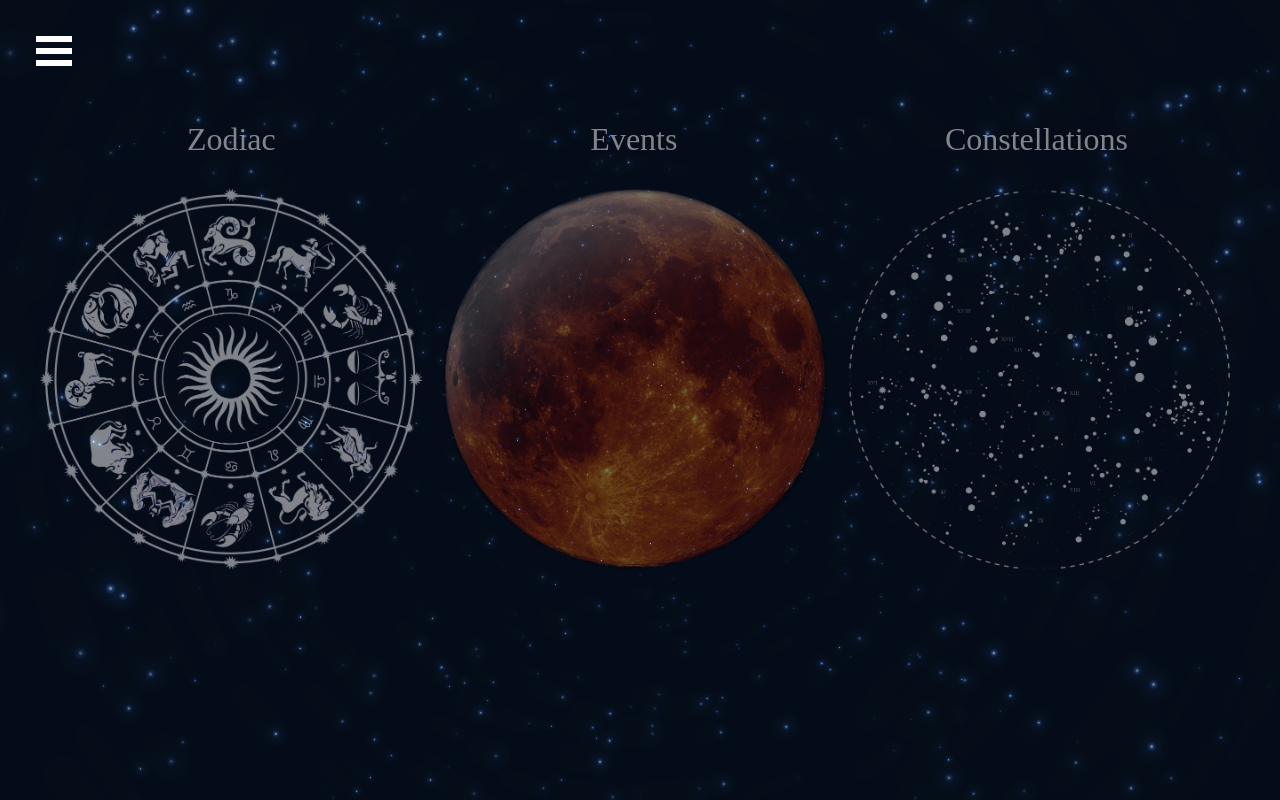
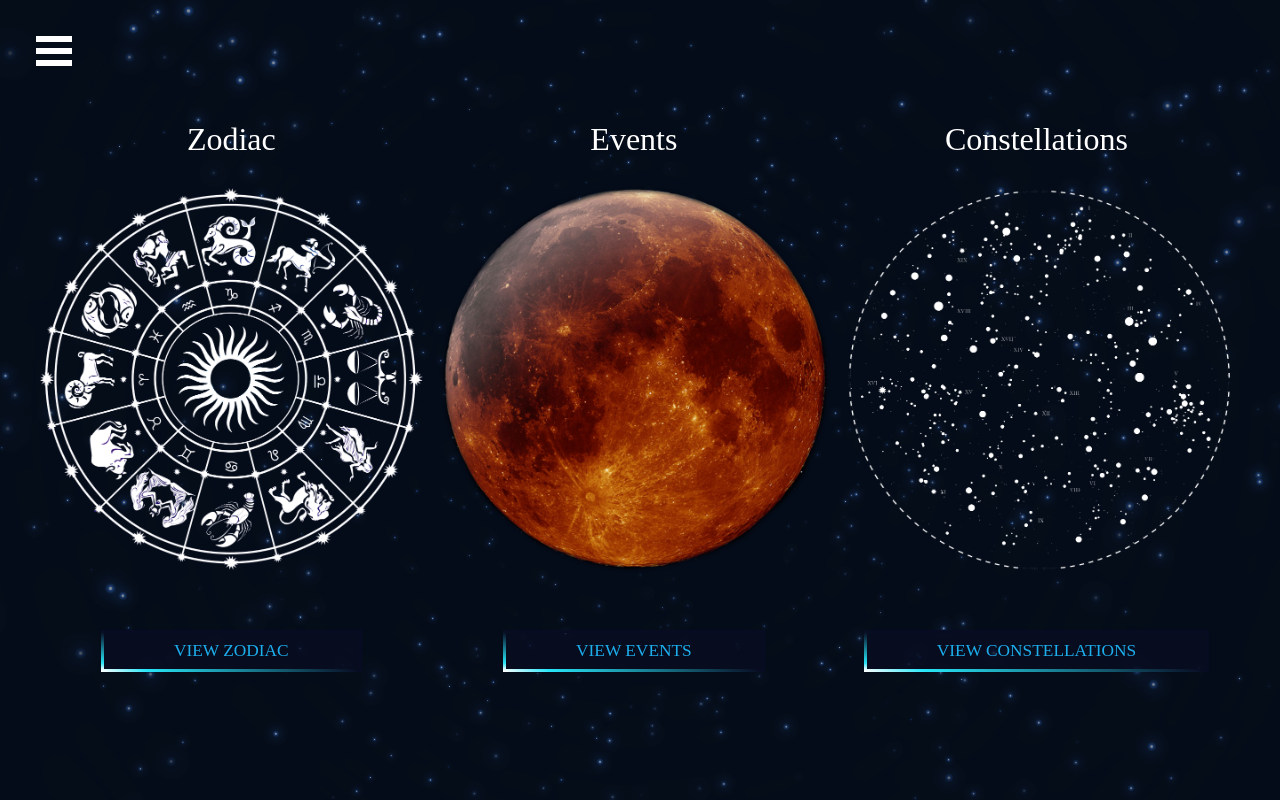
Before and after one commit to Spacenerds/Constellations, a React (Create React App) app: page /categories in a window 1280 px wide. Built offline with nearby package versions, Linux system fonts and the light colour scheme; a web font is replaced by a local one.

Commit message:
added links and style to categories page

```diff
--- a/src/components/Categories/Categories.css
+++ b/src/components/Categories/Categories.css
@@ -1,8 +1,7 @@
 @import url('https://fonts.googleapis.com/css?family=Poiret+One');
 
 .parent {
-    background: #060e1b;
-    color: white;
+    background: transparent;
     height: 100vh;
     margin: 0;
     overflow: hidden;
@@ -15,6 +14,7 @@
     padding: 100px 30px ;
     width: 100vw;
     height: 110vh;
+    z-index: 3;
 }
 
 .column-one {
@@ -55,10 +55,6 @@
     width: 33%;
 }
 
-.bottom-row {
-    color: white;
-}
-
 #stars {
     top: 0;
     position: absolute;
@@ -72,18 +68,31 @@
 }
 
 .bottom-img {
-    background-image: url("./bottom-img.png");
-    background-size: cover;
-    width: 100vw;
     display: flex;
     justify-content: flex-end;
 
 
 }
 
-canvas {
+.button-cat{
+    margin-top:50px;
+}
+
+.bg-all {
+    height: 100vh;
+    width: 100vw;
+    background: #060e1b;
+    position: absolute;
+    top:0;
+    left:0;
+    z-index: -2;
+  }
+
+#canvas {
     opacity: 0.5;
     position: absolute;
     top:0;
     left:0;
+    z-index: -1;
+
   }
--- a/src/components/Categories/Categories.js
+++ b/src/components/Categories/Categories.js
@@ -1,4 +1,5 @@
 import React, { Component, Image } from 'react';
+import { Link } from 'react-router-dom';
 import './Categories.css';
 
 
@@ -90,27 +91,34 @@ class Categories extends Component{
     render(){
         return(
             <div className="parent">
-
                 <div className="row">
                     <div className="column-one">
                         <h1> Zodiac </h1>
                         <img className="horor-img" src={require ("./horoscope.png")}/>
+                        <Link to="/horoscope">
+                        <button className="button-cat">VIEW ZODIAC</button>
+                        </Link>
                     </div>
 
                     <div className="column-two">
                         <h1>Events</h1>
                         <img className="horor-img" src={require ("./moon.png")}/>
+                        <Link to="/events">
+                        <button className="button-cat">VIEW EVENTS</button>
+                        </Link>
                     </div>
 
                     <div className="column-three">
                         <h1>Constellations</h1>
                         <img className="horor-img" src={require ("./constellations.png")}/>
+                        <Link to="/constellations">
+                        <button className="button-cat">VIEW CONSTELLATIONS</button>
+                        </Link>
                     </div>
-
+                    <canvas id="canvas"></canvas>
+                    <div className="bg-all"></div>
                 </div>
-                <div className="bottom-img">
-                 </div>
-                <canvas id="canvas"></canvas>
+=
             </div>
         )
     }
```
